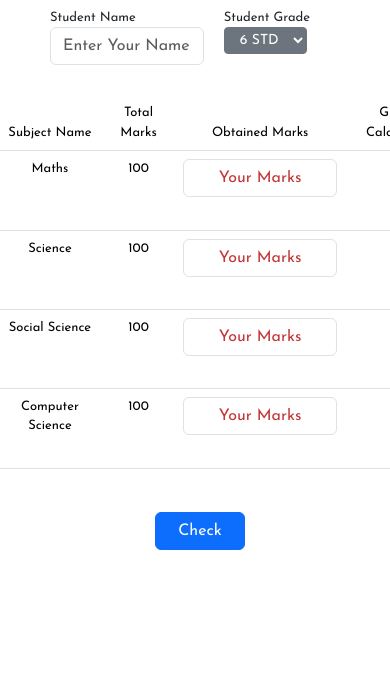
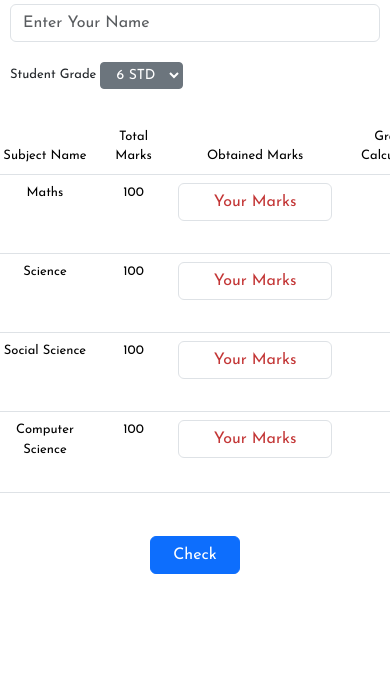
Before and after one commit to vinithvini150/Exam-Marks-Grade-Calculator, a plain HTML site: page index.html in a window 390 px wide. Shown: the part 170-844 px from the top of the page. Drawn offline with nearby package versions, Linux system fonts and the light colour scheme.

Commit message:
Refactor CSS for improved responsiveness
Updated media query for responsive design and adjusted width for .main and .studdet classes.

```diff
--- a/style.css
+++ b/style.css
@@ -82,12 +82,12 @@ body {
 @media screen and (max-width:600px) {
   .main {
     font-size: small;
-    width: 400px;
-    padding-left: 10px;
+    width: 100%;
+    padding: 10px;
   }
+
   .studdet {
-  display: flex;
-  width: 300px;
-  gap: 20px;
+    flex-direction: column;
+    width: 100%;
+  }
 }
-}
```
